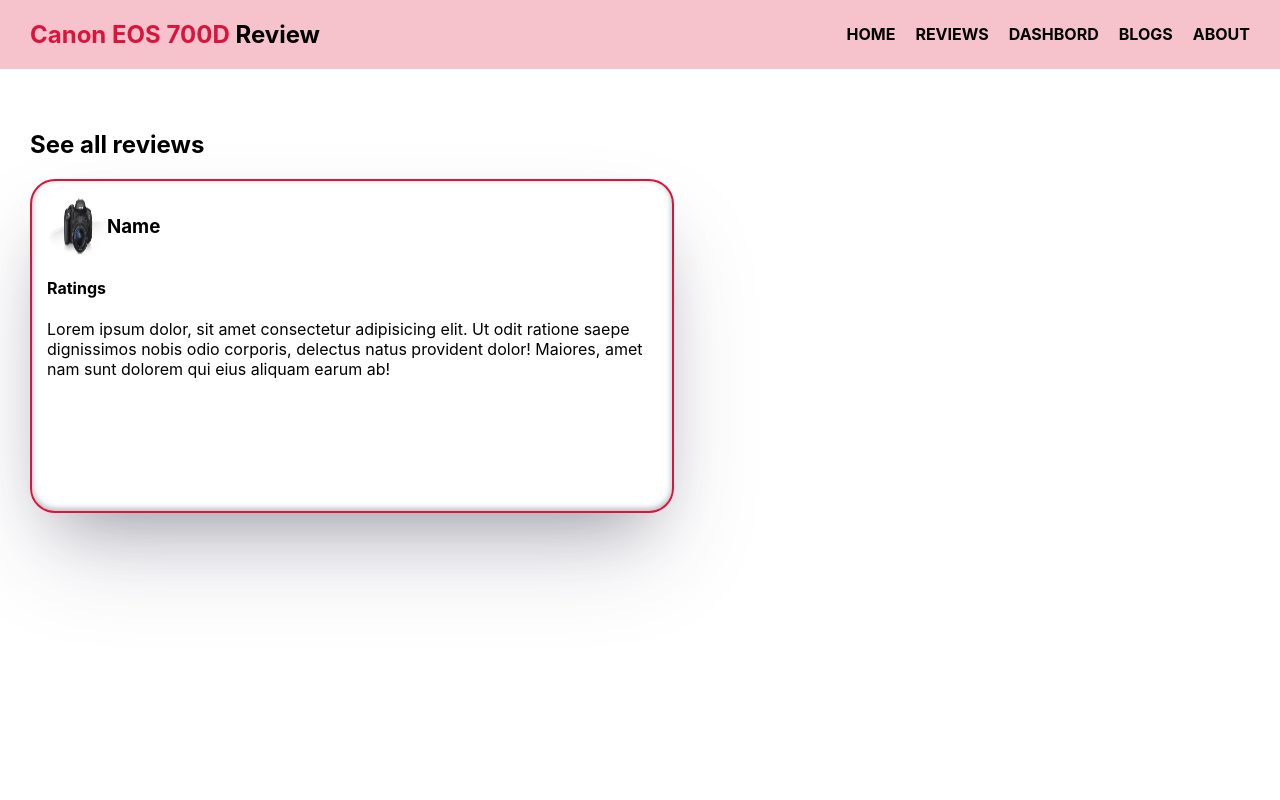
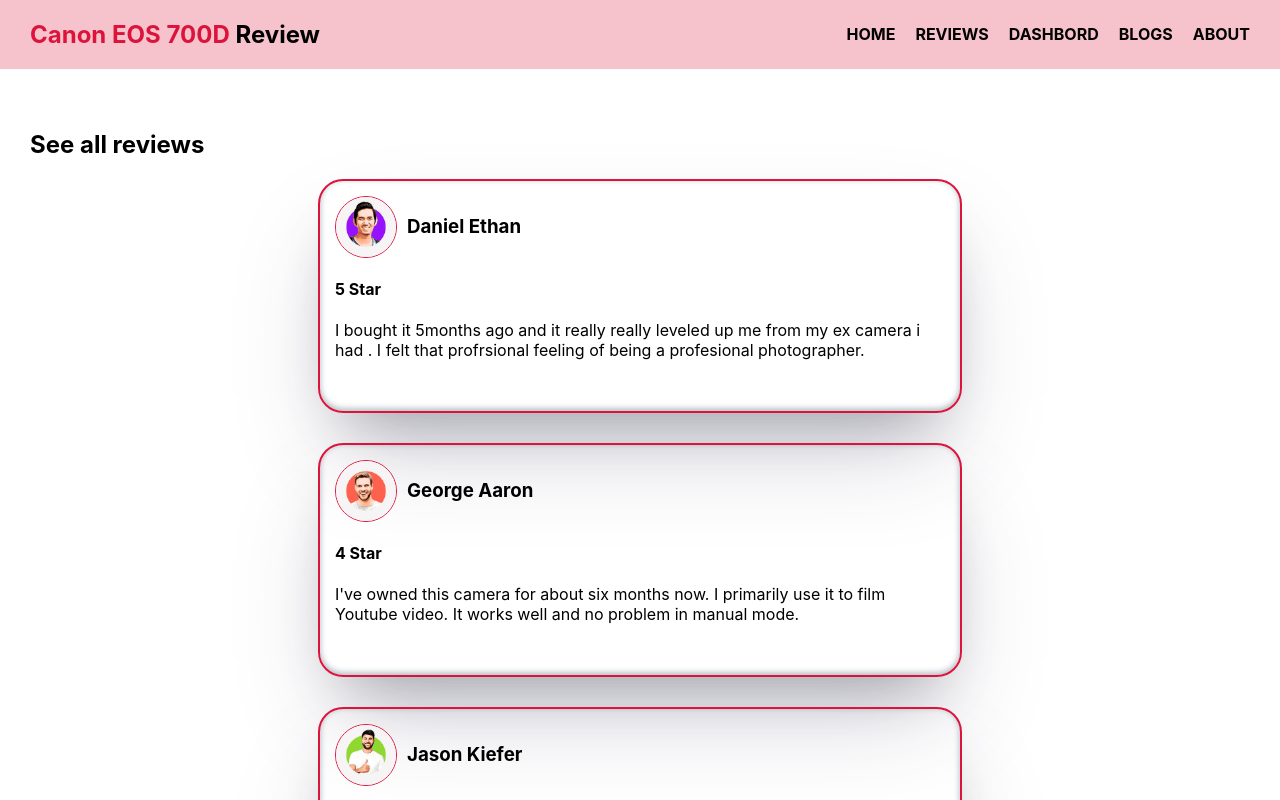
Before and after one commit to Web-Developer-Rakib/canon-eos-700d-review, a React (Create React App) app: page /reviews in a window 1280 px wide. Shown: the top 800 px of the page. Built offline with nearby package versions, Linux system fonts and the light colour scheme.

Commit message:
Card data inserted

```diff
--- a/src/components/Home/Home.css
+++ b/src/components/Home/Home.css
@@ -40,26 +40,6 @@
   display: flex;
   justify-content: space-evenly;
 }
-.home-card {
-  height: 300px;
-  width: 250px;
-  border: 2px solid crimson;
-  border-radius: 25px;
-  padding: 20px;
-  box-shadow: rgba(50, 50, 93, 0.25) 0px 50px 100px -20px,
-    rgba(0, 0, 0, 0.3) 0px 30px 60px -30px,
-    rgba(10, 37, 64, 0.35) 0px -2px 6px 0px inset;
-}
-.home-card-top {
-  display: flex;
-  align-items: center;
-  justify-content: space-between;
-}
-.home-card-right img {
-  height: 60px;
-  width: 60px;
-  border-radius: 50%;
-}
 .review-btn {
   margin-left: 45%;
   margin-top: 50px;
--- a/src/components/Home/Home.js
+++ b/src/components/Home/Home.js
@@ -1,11 +1,12 @@
 import React from "react";
 import { useLoadData } from "../../Hooks/useLoadData";
-import HeroImg from "../Images/eos-700-d.jpg";
+import HeroImg from "../../Images/eos-700-d.jpg";
+import HomePageCard from "../HomePageCard/HomePageCard";
 import "./Home.css";
 
 const Home = () => {
   const [reviews] = useLoadData();
-  console.log(reviews);
+  const reviewSlice = reviews.slice(0, 3);
   return (
     <div>
       <section className="hero-section">
@@ -29,23 +30,9 @@
       <section className="review-section">
         <h1 className="section-title">Reviews</h1>
         <div className="card-section">
-          <div className="home-card">
-            <div className="home-card-top">
-              <div className="home-card-left">
-                <h3>Name</h3>
-                <h4 className="rating">5 Star</h4>
-              </div>
-              <div className="home-card-right">
-                <img src={HeroImg} alt="" />
-              </div>
-            </div>
-            <p>
-              Lorem ipsum dolor sit amet consectetur, adipisicing elit.
-              Excepturi, laborum. Dignissimos perspiciatis ad modi blanditiis
-              perferendis voluptate placeat beatae a, laudantium nesciunt nemo
-              tempora deleniti architecto minus. Voluptas, veniam autem!
-            </p>
-          </div>
+          {reviewSlice.map((review) => (
+            <HomePageCard review={review}></HomePageCard>
+          ))}
         </div>
         <button className="See-more-btn review-btn">SEE MORE REVIEWS</button>
       </section>
--- /dev/null
+++ b/src/components/HomePageCard/HomePageCard.css
@@ -0,0 +1,21 @@
+.home-card {
+  height: 300px;
+  width: 250px;
+  border: 2px solid crimson;
+  border-radius: 25px;
+  padding: 20px;
+  box-shadow: rgba(50, 50, 93, 0.25) 0px 50px 100px -20px,
+    rgba(0, 0, 0, 0.3) 0px 30px 60px -30px,
+    rgba(10, 37, 64, 0.35) 0px -2px 6px 0px inset;
+}
+.home-card-top {
+  display: flex;
+  align-items: center;
+  justify-content: space-between;
+}
+.home-card-right img {
+  height: 60px;
+  width: 60px;
+  border-radius: 50%;
+  border: 1px solid crimson;
+}
--- /dev/null
+++ b/src/components/HomePageCard/HomePageCard.js
@@ -0,0 +1,22 @@
+import React from "react";
+import "./HomePageCard.css";
+
+const HomePageCard = (props) => {
+  const { id, image, name, comment, rating } = props.review;
+  return (
+    <div className="home-card" key={id}>
+      <div className="home-card-top">
+        <div className="home-card-left">
+          <h3>{name}</h3>
+          <h4 className="rating">{rating} Star</h4>
+        </div>
+        <div className="home-card-right">
+          <img src={image} alt="" />
+        </div>
+      </div>
+      <p>{comment}</p>
+    </div>
+  );
+};
+
+export default HomePageCard;
--- /dev/null
+++ b/src/components/ReviewPageCard/ReviewPageCard.css
@@ -0,0 +1,21 @@
+.card {
+  height: 200px;
+  width: 50%;
+  border: 2px solid crimson;
+  padding: 15px;
+  border-radius: 25px;
+  box-shadow: rgba(50, 50, 93, 0.25) 0px 50px 100px -20px,
+    rgba(0, 0, 0, 0.3) 0px 30px 60px -30px,
+    rgba(10, 37, 64, 0.35) 0px -2px 6px 0px inset;
+  margin-bottom: 30px;
+}
+.card-top {
+  display: flex;
+}
+.card-top img {
+  height: 60px;
+  width: 60px;
+  border-radius: 50%;
+  border: 1px solid crimson;
+  margin-right: 10px;
+}
--- /dev/null
+++ b/src/components/ReviewPageCard/ReviewPageCard.js
@@ -0,0 +1,18 @@
+import React from "react";
+import "./ReviewPageCard.css";
+
+const ReviewPageCard = (props) => {
+  const { id, image, name, comment, rating } = props.review;
+  return (
+    <div className="card" key={id}>
+      <div className="card-top">
+        <img src={image} alt="" />
+        <h3>{name}</h3>
+      </div>
+      <h4>{rating} Star</h4>
+      <p>{comment}</p>
+    </div>
+  );
+};
+
+export default ReviewPageCard;
--- a/src/components/Reviews/Reviews.css
+++ b/src/components/Reviews/Reviews.css
@@ -2,21 +2,8 @@
   margin-top: 80px;
   padding: 30px;
 }
-.card {
-  height: 300px;
-  width: 50%;
-  border: 2px solid crimson;
-  padding: 15px;
-  border-radius: 25px;
-  box-shadow: rgba(50, 50, 93, 0.25) 0px 50px 100px -20px,
-    rgba(0, 0, 0, 0.3) 0px 30px 60px -30px,
-    rgba(10, 37, 64, 0.35) 0px -2px 6px 0px inset;
+.review-cards {
+  display: flex;
+  flex-direction: column;
+  align-items: center;
 }
-.card-top {
-  display: flex;
-}
-.card-top img {
-  height: 60px;
-  width: 60px;
-  border-radius: 50%;
-}
--- a/src/components/Reviews/Reviews.js
+++ b/src/components/Reviews/Reviews.js
@@ -1,25 +1,17 @@
 import React from "react";
-import Reviewer from "../Images/eos-700-d.jpg";
+import { useLoadData } from "../../Hooks/useLoadData";
+import ReviewPageCard from "../ReviewPageCard/ReviewPageCard";
 import "./Reviews.css";
 
 const Reviews = () => {
+  const [reviews] = useLoadData();
   return (
     <section className="reviews-section">
       <h1>See all reviews</h1>
       <div className="review-cards">
-        <div className="card">
-          <div className="card-top">
-            <img src={Reviewer} alt="" />
-            <h3>Name</h3>
-          </div>
-          <h4>Ratings</h4>
-          <p>
-            Lorem ipsum dolor, sit amet consectetur adipisicing elit. Ut odit
-            ratione saepe dignissimos nobis odio corporis, delectus natus
-            provident dolor! Maiores, amet nam sunt dolorem qui eius aliquam
-            earum ab!
-          </p>
-        </div>
+        {reviews.map((review) => (
+          <ReviewPageCard review={review}></ReviewPageCard>
+        ))}
       </div>
     </section>
   );
```
Also changed, not shown: src/Images/eos-700-d.jpg (renamed from src/components/Images/eos-700-d.jpg).
